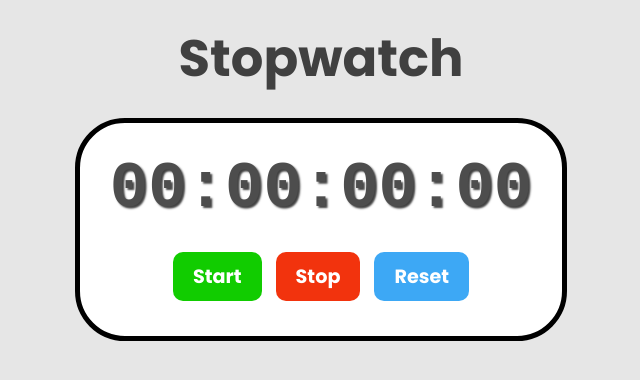
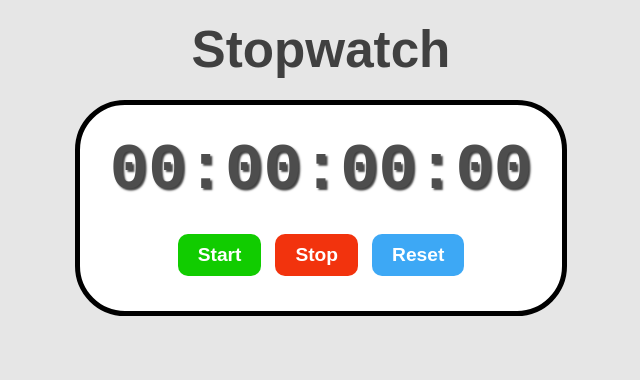
Before and after one commit to Shikamaru007/stopwatch, a plain HTML site: page index.html in a window 1280 px wide. Shown: the whole page, without its empty margins (319-959 px from the left). Drawn offline with Linux system fonts and the light colour scheme.

Commit message:
removed font link
the font link in the HTML seem to be obstructing load time

```diff
--- a/index.html
+++ b/index.html
@@ -3,9 +3,6 @@
 <head>
     <meta charset="UTF-8">
     <meta name="viewport" content="width=device-width, initial-scale=1.0">
-    <link rel="preconnect" href="https://fonts.googleapis.com">
-    <link rel="preconnect" href="https://fonts.gstatic.com" crossorigin>
-    <link href="https://fonts.googleapis.com/css2?family=Poppins:ital,wght@0,100;0,200;0,300;0,400;0,500;0,600;0,700;0,800;0,900;1,100;1,200;1,300;1,400;1,500;1,600;1,700;1,800;1,900&display=swap" rel="stylesheet">
     <link rel="stylesheet" href="styles.css">
     <title>Stopwatch</title>
 </head>
--- a/styles.css
+++ b/styles.css
@@ -16,7 +16,7 @@ body {
     font-size: clamp(3rem, 4vw, 5rem);
     color: hsl(0, 0%, 25%);
     margin: .4em;
-    font-family: poppins, sans-serif;
+    font-family: poppins, Arial, sans-serif;
 }
 #container {
     display: flex;
@@ -30,7 +30,7 @@ body {
 }
 #display {
     font-size: clamp(3rem, 5vw, 6rem);
-    font-family: monospace;
+    font-family: monospace, poppins, sans-serif;
     font-weight: bold;
     color: hsl(0, 0%, 30%);
     text-shadow: 2px 2px 2px hsla(0, 0%, 0%, 0.75);
@@ -42,7 +42,7 @@ body {
     padding: 10px 20px;
     margin: 5px;
     min-width: 2rem;
-    font-family: poppins, sans-serif;
+    font-family: poppins, Arial, sans-serif;
     border: none;
     border-radius: 10px;
     cursor: pointer;
```
